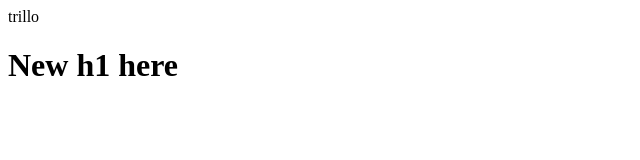
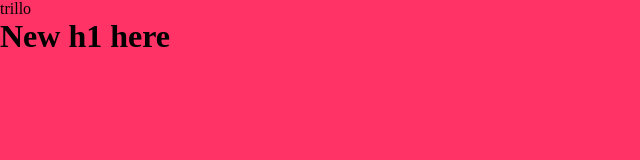
Before and after one commit to MihailoMilenkovic/scss-trillo-app, a website: page index.html in a window 1280 px wide. Shown: the whole page, without its empty margins (0-640 px from the left). Drawn offline with Linux system fonts and the light colour scheme.

Commit message:
add project settings

```diff
--- a/sass/main.scss
+++ b/sass/main.scss
@@ -15,3 +15,13 @@ Grey dark 2: #777
 Grey dark 3: #999
 
 */
+
+* {
+  margin: 0;
+  padding: 0;
+  box-sizing: border-box;
+}
+
+body {
+  background-color: #ff3366;
+}
```
Also changed, not shown: css/style.css.
